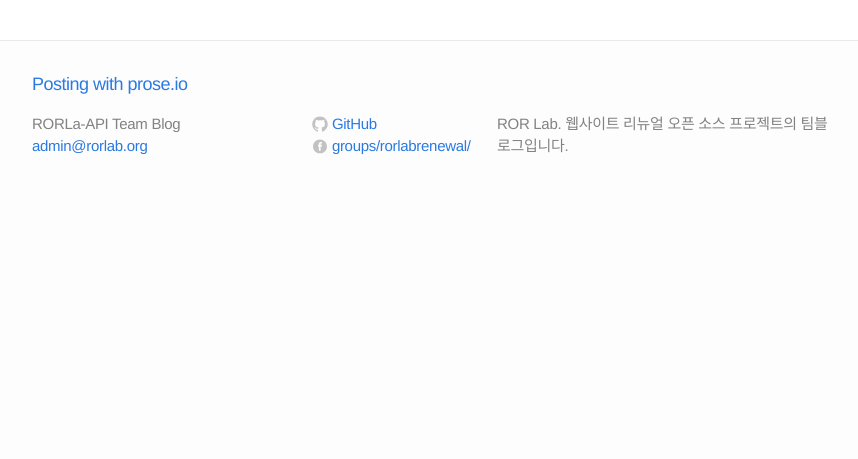
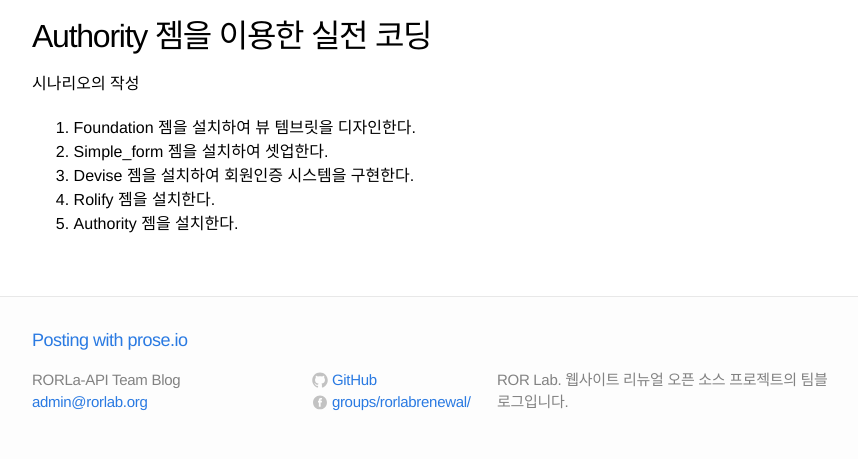
Before and after one commit to RORLabNew/rorlabnew.github.io, a Jekyll site: the page built from _posts/2014-06-03-authentication-authorization.md, in a window 1280 px wide. Shown: the part 811-1270 px from the top of the page, without its empty margins (208-1066 px from the left). Built offline with Jekyll 4.4.1, drawn with Linux system fonts in a browser that asks for light colours; Markdown is read by kramdown in place of the engine named in the settings; before the commit the page ends 1014 px from its top, so only the background shows below that.

Commit message:
"Authory 젬을 이용한 실정 코딩" 섹션 작성함.

```diff
--- a/_posts/2014-06-03-authentication-authorization.md
+++ b/_posts/2014-06-03-authentication-authorization.md
@@ -16,3 +16,13 @@ published: true
 권한 로직을 모델별로 분산하여 구현할 수 있다. 3가지 정도의 구현 전략으로 분류해 볼 수 있다.
 
 ![](http://i1373.photobucket.com/albums/ag392/rorlab/Photobucket%20Desktop%20-%20RORLAB/exploring_devise/authority_strategy_zpsa6415ee4.png)
+
+## Authority 젬을 이용한 실전 코딩
+
+시나리오의 작성
+
+1. Foundation 젬을 설치하여 뷰 템브릿을 디자인한다.
+2. Simple_form 젬을 설치하여 셋업한다.
+3. Devise 젬을 설치하여 회원인증 시스템을 구현한다.
+4. Rolify 젬을 설치한다.
+5. Authority 젬을 설치한다.
```
